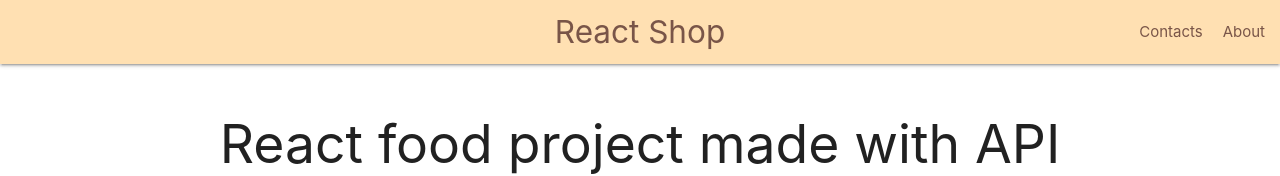
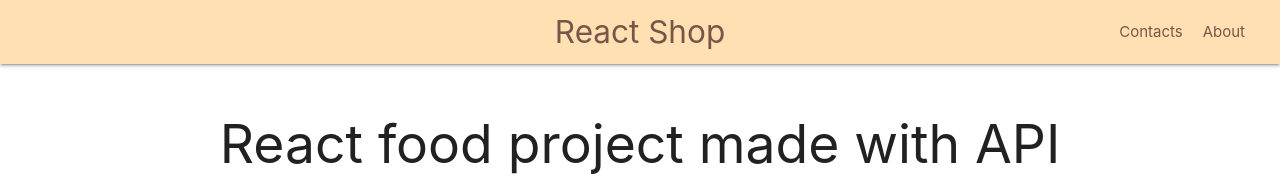
Before and after one commit to Feoktist92/food-project, a React (Create React App) app: page /food-project/about in a window 1280 px wide. Shown: the top 176 px of the page. Built offline with nearby package versions, Linux system fonts and the light colour scheme.

Commit message:
changes in css

```diff
--- a/src/components/header.jsx
+++ b/src/components/header.jsx
@@ -8,7 +8,7 @@ function Header() {
                     React Shop
                 </Link>
 
-                <Link to='/about' className='brown-text right '>
+                <Link to='/about' className='brown-text right about '>
                     About
                 </Link>
 
--- a/src/index.css
+++ b/src/index.css
@@ -58,6 +58,10 @@ iframe{
 .page-footer {
   padding: 0;
 }
+.about {
+  display: inline-block;
+  margin-right: 20px;
+}
 .contacts {
   display: inline-block;
   margin-right: 20px;
@@ -69,3 +73,6 @@ iframe{
   margin-right: 0;
   }
 }
+.btn:hover {
+  opacity: 0.5;
+}
```
